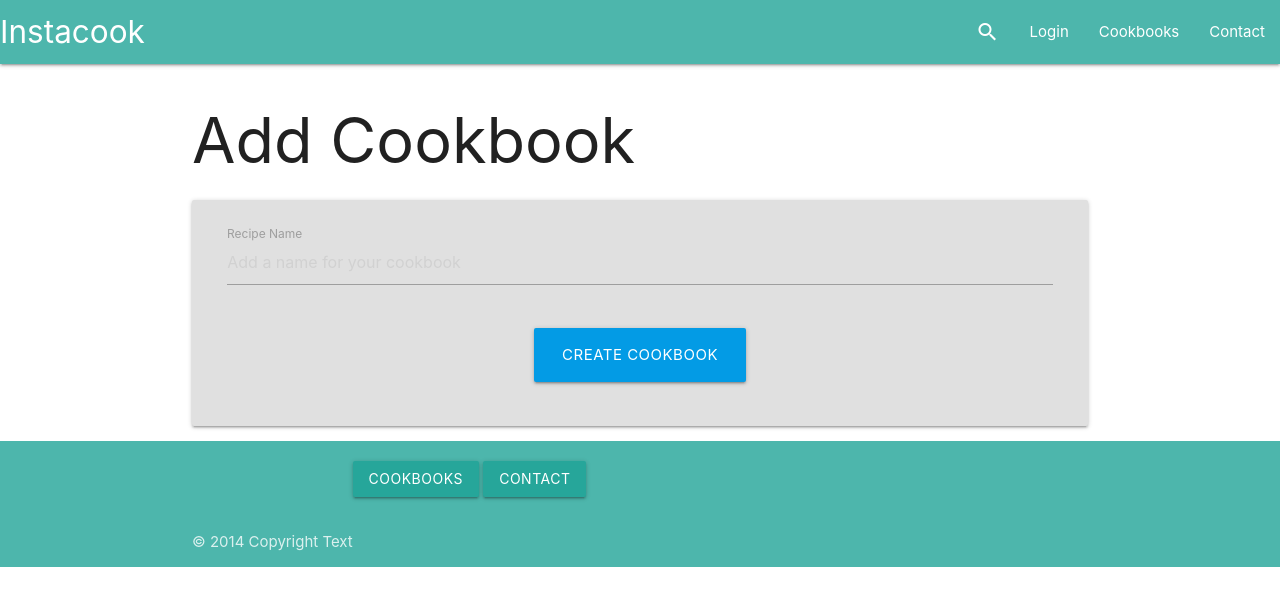
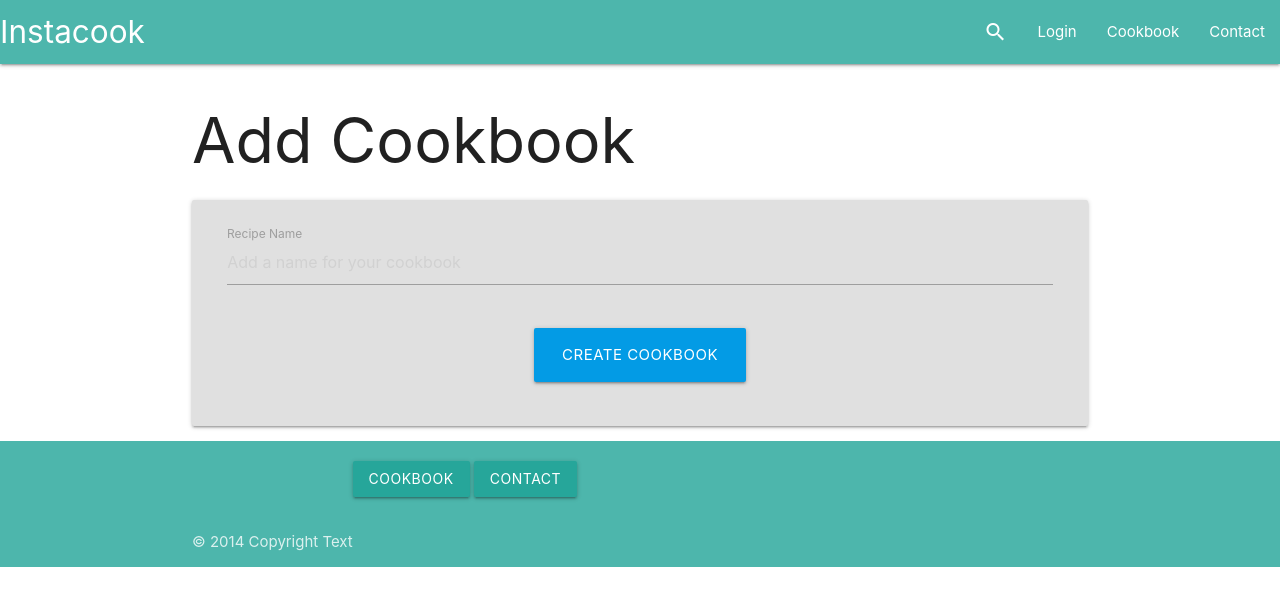
Before and after one commit to kateuj/instacook, a Flask app: page /add_cookbook in a window 1280 px wide. Shown: the top 606 px of the page. Run offline with Flask 2, Linux system fonts and the light colour scheme.

Commit message:
remove of s from cookbook in nav bar name to make singular

```diff
--- a/recipes/templates/base.html
+++ b/recipes/templates/base.html
@@ -21,7 +21,7 @@
                 <ul class="right hide-on-med-and-down">
                     <li><a href="{{ url_for('search') }}"><i class="material-icons">search</i></a></li>
                     <li><a href="{{ url_for('login') }}">Login</a></li>
-                    <li><a href="{{ url_for('cookbook') }}">Cookbooks</a></li>
+                    <li><a href="{{ url_for('cookbook') }}">Cookbook</a></li>
                     <li><a href="{{ url_for('contact') }}">Contact</a></li>
                 </ul>
             </div>
@@ -30,7 +30,7 @@
         <ul class="sidenav" id="mobile-demo">
             <li><a href="{{ url_for('search') }}"><i class="material-icons">search</i></a></li>
             <li><a href="{{ url_for('login') }}">Login</a></li>
-            <li><a href="{{ url_for('cookbook') }}">Cookbooks</a></li>
+            <li><a href="{{ url_for('cookbook') }}">Cookbook</a></li>
             <li><a href="{{ url_for('contact') }}">Contact</a></li>
         </ul>
 
@@ -45,7 +45,7 @@
         <div class="container">
             <div class="row">
                 <div class="col l4 offset-l2 s12">
-                        <a class="waves-effect waves-light btn" href="{{ url_for('add_cookbook') }}">Cookbooks</a></li>
+                        <a class="waves-effect waves-light btn" href="{{ url_for('cookbook') }}">Cookbook</a></li>
                         <a class="waves-effect waves-light btn" href="{{ url_for('contact') }}">Contact</a></li>
 
                 </div>
```
